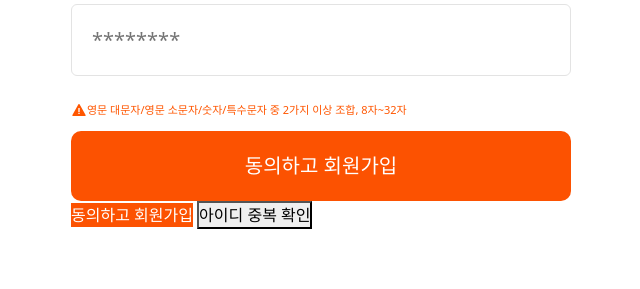
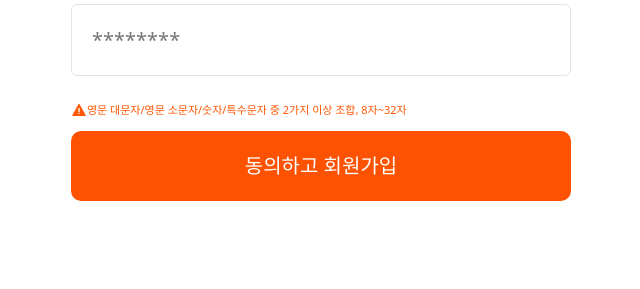
Before and after one commit to Jcurver/team_1_first_project, a Flask app: page /signup in a window 1280 px wide. Shown: the part 574-863 px from the top of the page, without its empty margins (319-959 px from the left). After the commit the page ends 775 px from the top, so only its background shows below. Run offline with Flask 2, Linux system fonts and the light colour scheme; some libraries are stand-ins or nearby versions.

Commit message:
로그인,회원가입 레이아웃

```diff
--- a/templates/register.html
+++ b/templates/register.html
@@ -219,8 +219,6 @@
                             <button class="btn01" onclick="register()">동의하고 회원가입</button>
                         </div>
                     </div>
-                    <button class="btn01" onclick="register()">동의하고 회원가입</button>
-                    <button onclick="username_duplicated_check()">아이디 중복 확인</button>
                 </div>
             </div>
         </div>
```
Also changed, not shown: templates/login.html (+9 -7 lines).
